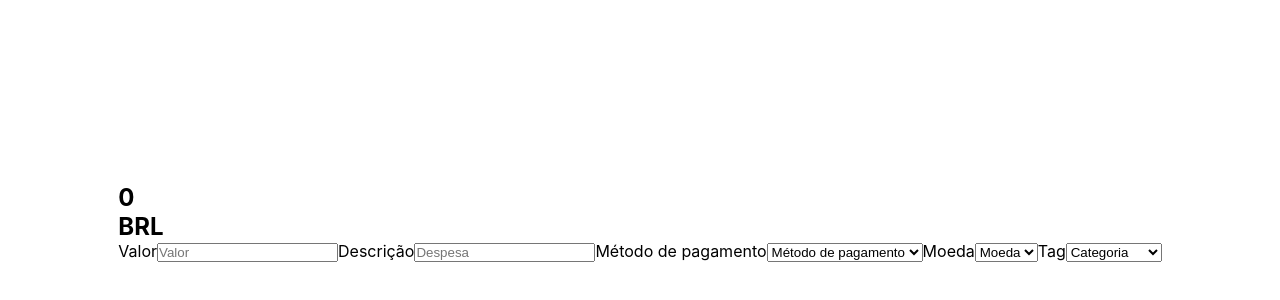
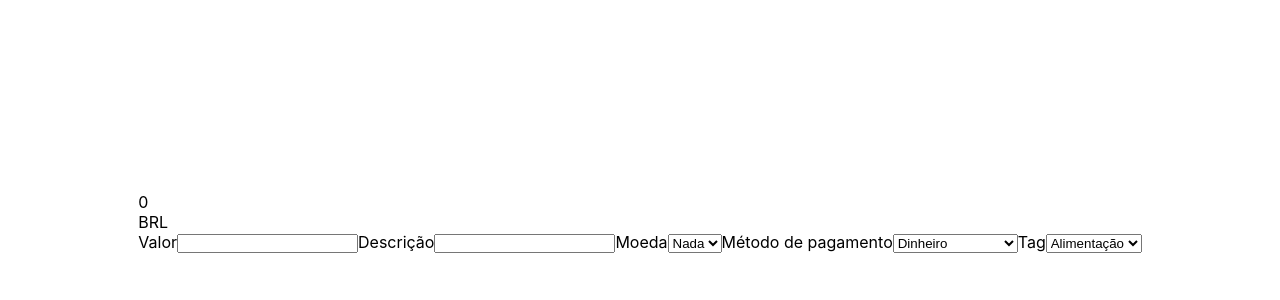
Before and after one commit to cae07/sd-013-a-project-trybewallet, a React (Create React App) app: page /carteira in a window 1280 px wide. Shown: the part 178-478 px from the top of the page. Built offline with nearby package versions, Linux system fonts and the light colour scheme.

Commit message:
Refactor Requirement 06

```diff
--- a/src/components/Form.jsx
+++ /dev/null
@@ -1,39 +0,0 @@
-import React, { Component } from 'react';
-
-class Form extends Component {
-  render() {
-    return (
-      <>
-        <label htmlFor="payment">
-          Método de pagamento
-          <select name="payment" id="payment">
-            <option value="">Método de pagamento</option>
-            <option value="cash">Dinheiro</option>
-            <option value="credit-card">Cartão de crédito</option>
-            <option value="debit-card">Cartão de débito</option>
-          </select>
-        </label>
-        <label htmlFor="currency">
-          Moeda
-          <select name="currency" id="currency">
-            <option value="">Moeda</option>
-          </select>
-        </label>
-        <label htmlFor="tag">
-          Tag
-          <select name="tag" id="tag">
-            <option value="">Categoria</option>
-            <option value="food">Alimentação</option>
-            <option value="leisure">Lazer</option>
-            <option value="work">Trabalho</option>
-            <option value="commute">Transporte</option>
-            <option value="health">Saúde</option>
-            <option value="other">Outro</option>
-          </select>
-        </label>
-      </>
-    );
-  }
-}
-
-export default Form;
--- a/src/pages/Wallet.js
+++ b/src/pages/Wallet.js
@@ -1,44 +1,74 @@
 import PropTypes from 'prop-types';
 import React from 'react';
 import { connect } from 'react-redux';
-import Form from '../components/Form';
 
 class Wallet extends React.Component {
-  render() {
+  constructor(props) {
+    super(props);
+    this.renderHeader = this.renderHeader.bind(this);
+    this.renderForm = this.renderForm.bind(this);
+  }
+
+  renderHeader() {
     const { emailInput } = this.props;
     return (
-      <div>
-        <header>
-          <h2 data-testid="email-field">
-            {emailInput}
-          </h2>
-          <h2 data-testid="total-field">
-            {0}
-          </h2>
-          <h2 data-testid="header-currency-field">
-            BRL
-          </h2>
-        </header>
+      <header>
+        <section data-testid="email-field">{emailInput}</section>
+        <section data-testid="total-field">0</section>
+        <section data-testid="header-currency-field">BRL</section>
+      </header>
+    );
+  }
+
+  renderForm() {
+    return (
+      <article>
         <form>
-          <label htmlFor="valor">
+          <label htmlFor="value">
             Valor
-            <input
-              id="valor"
-              type="text"
-              placeholder="Valor"
-            />
+            <input type="text" id="value" />
+          </label>
+          <label htmlFor="description">
+            Descrição
+            <input type="text" id="description" />
+          </label>
+          <label htmlFor="currency">
+            Moeda
+            <select type="text" id="currency">
+              <option value="">Nada</option>
+            </select>
+          </label>
+          <label htmlFor="payment">
+            Método de pagamento
+            <select type="text" id="payment">
+              <option value="money">Dinheiro</option>
+              <option value="credit">Cartão de crédito</option>
+              <option value="debit">Cartão de débito</option>
+            </select>
           </label>
           <label htmlFor="despesa">
-            Descrição
-            <input
-              id="despesa"
-              type="text"
-              placeholder="Despesa"
-            />
+            Tag
+            <select type="text" id="despesa">
+              <option value="food">Alimentação</option>
+              <option value="house">Lazer</option>
+              <option value="work">Trabalho</option>
+              <option value="traffic">Transporte</option>
+              <option value="health">Saúde</option>
+            </select>
           </label>
-          <Form />
         </form>
-      </div>
+      </article>
+    );
+  }
+
+  render() {
+    return (
+      <main>
+        {this.renderHeader()}
+        <section>
+          {this.renderForm()}
+        </section>
+      </main>
     );
   }
 }
```
